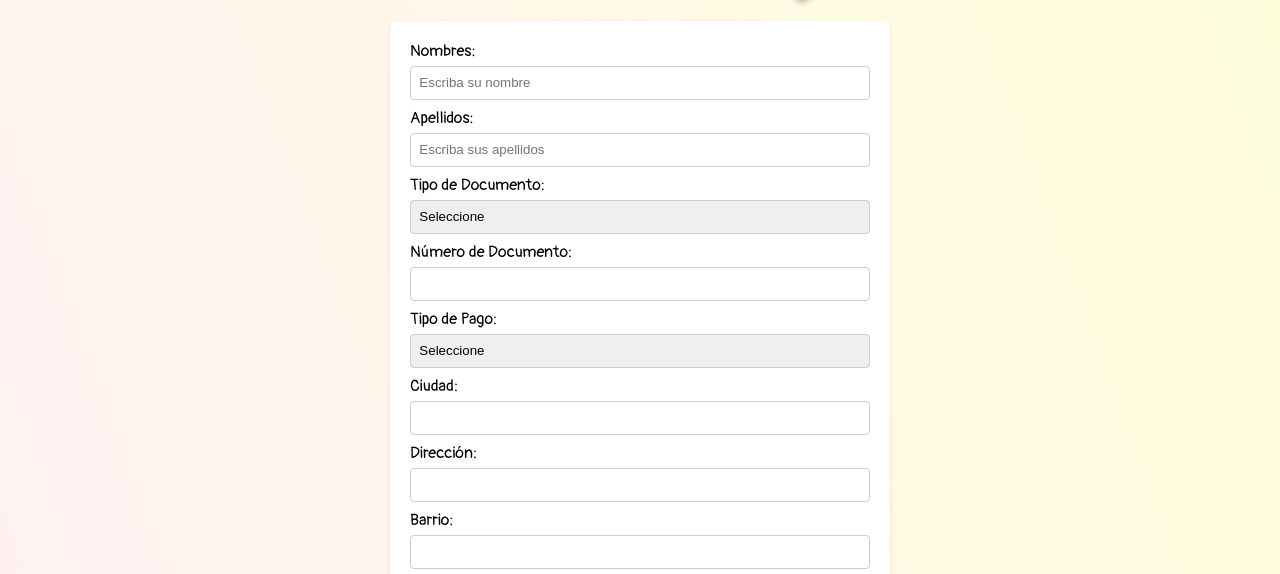
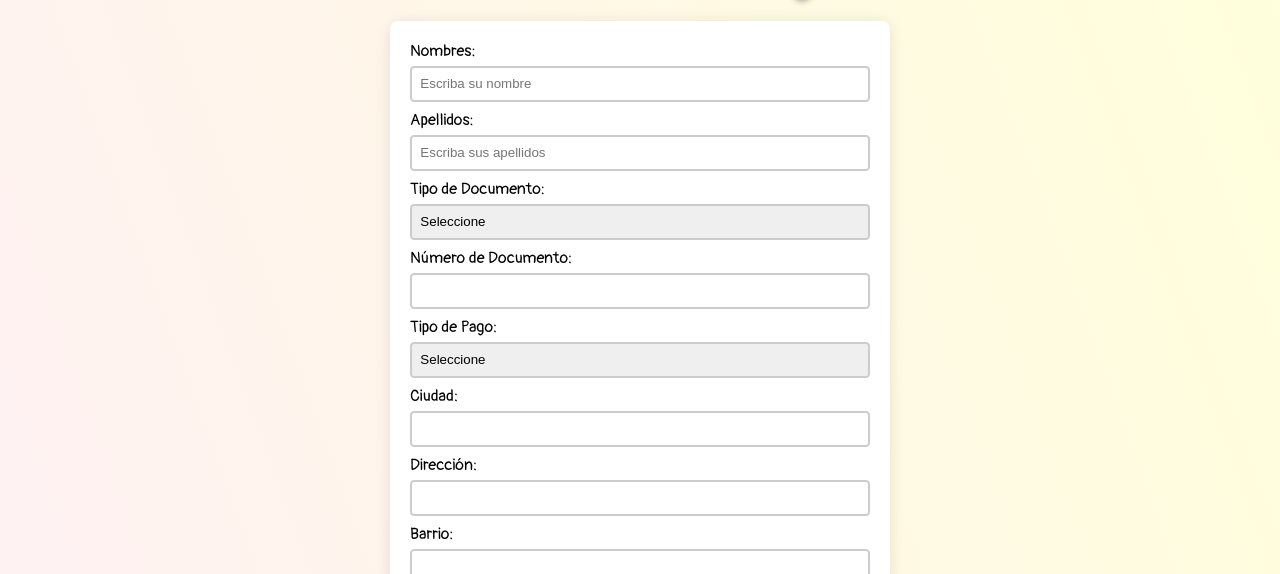
Before and after one commit to Deilys0204/Serendipia, a plain HTML site: page formulario.html in a window 1280 px wide. Shown: the part 219-793 px from the top of the page. Drawn offline with nearby package versions, Linux system fonts and the light colour scheme.

Commit message:
Se ajustan estilos del form de pago

```diff
--- a/css/form-pago.css
+++ b/css/form-pago.css
@@ -9,7 +9,7 @@ body {
     background-color: #fff;
     padding: 1.25em;
     border-radius: 0.5em;
-    box-shadow: 0 0.125em 0.25em rgba(0, 0, 0, 0.1);
+    box-shadow: 0 2px 15px rgba(0, 0, 0, 0.1);
   }
 
   h1 {
@@ -34,16 +34,18 @@ body {
     width: 100%;
     padding: 0.625em;
     margin-bottom: 0.625em;
-    border: 0.0625em solid #ccc;
+    border: 2px solid #ccc;
     border-radius: 0.3125em;
     box-sizing: border-box;
+    transition: border-color 0.3s ease;
   }
 
   select {
     appearance: none;
     -webkit-appearance: none;
     -moz-appearance: none;
-    background-size: 1em;
+    background-size: 2em;
+
   }
 
   button[type="submit"] {
```
